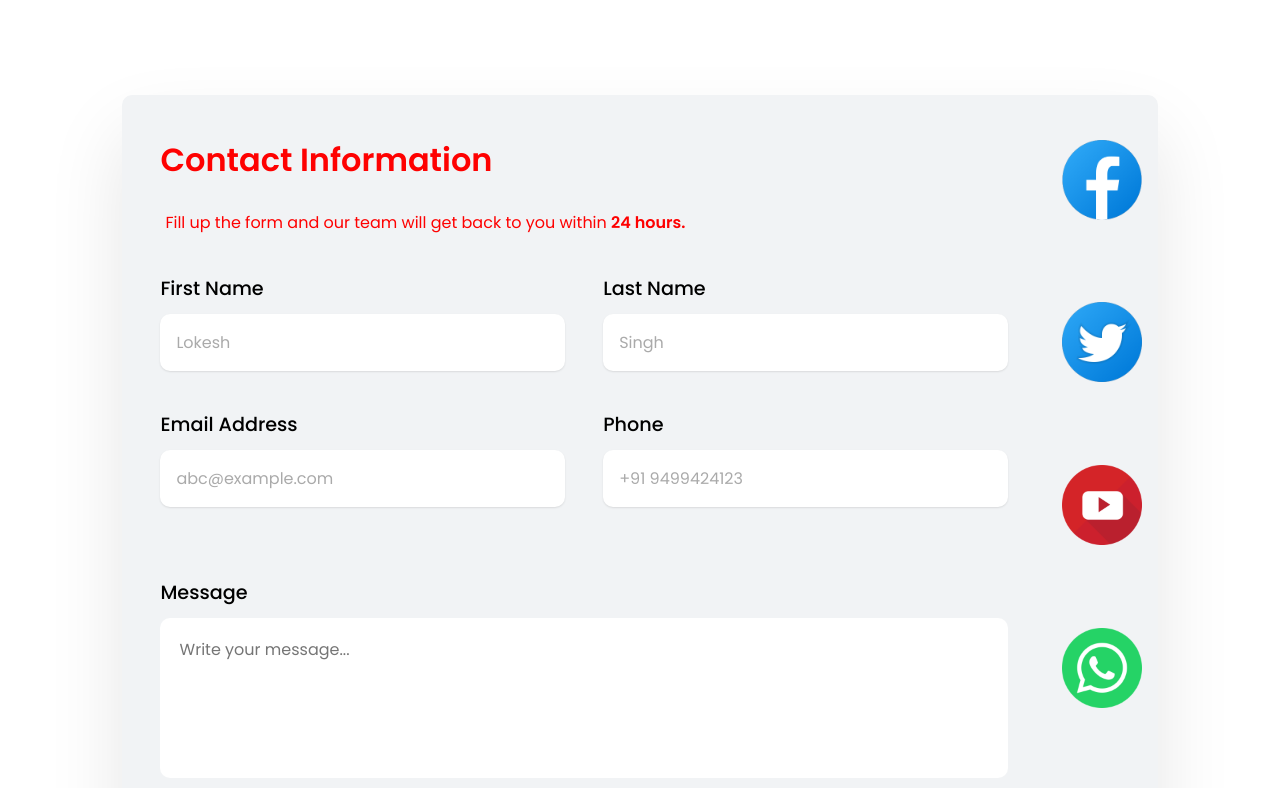
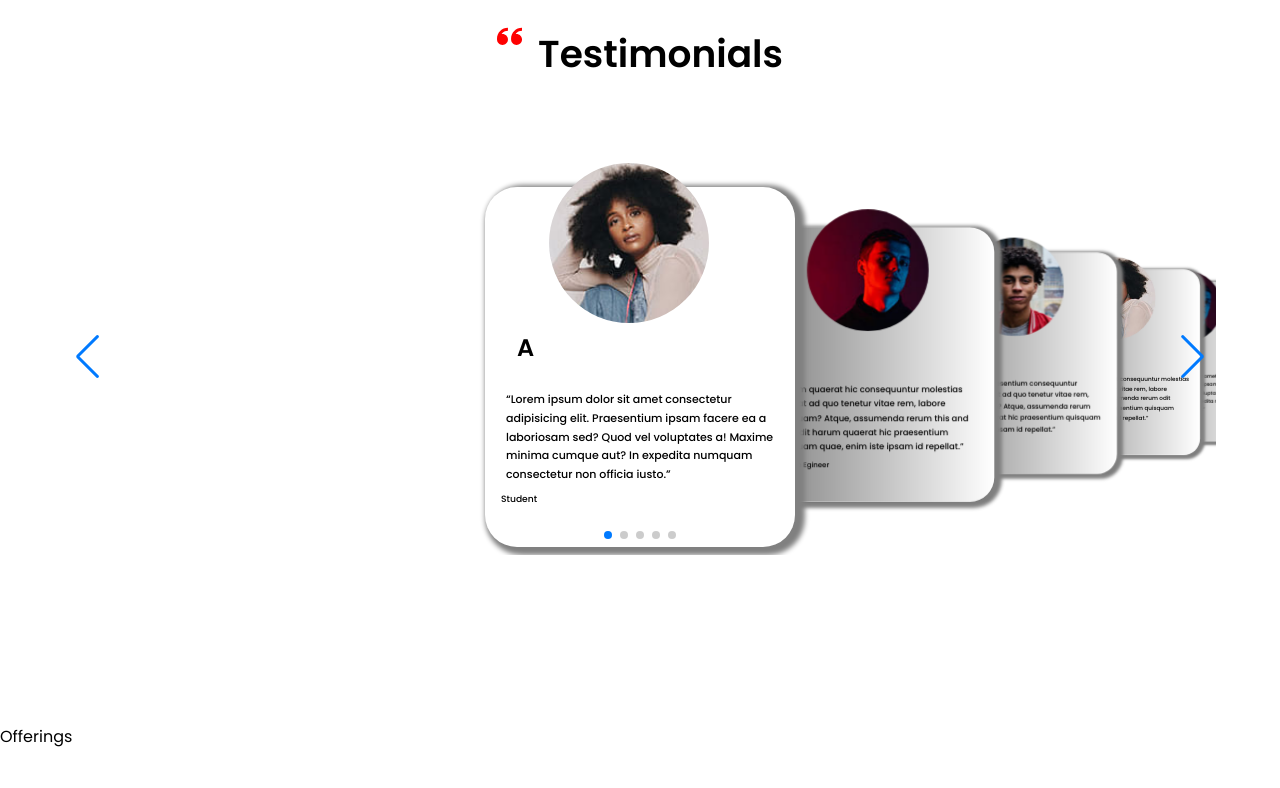
Before and after one commit to Anupaat-Nivesh/Anupaat-Nivesh, a React (Create React App) app: page /home in a window 1280 px wide. Shown: the part 2380-3168 px from the top of the page. Built offline with nearby package versions, Linux system fonts and the light colour scheme.

Commit message:
Styled testimonials and Scrolling effect

```diff
--- a/src/components/contact/contact.css
+++ b/src/components/contact/contact.css
@@ -27,7 +27,7 @@
 
 .cta-description {
   margin-bottom: 2rem;
-  color: var(--color-blog);
+  color: #000;
 }
 
 
--- a/src/components/navbar/Navbar.jsx
+++ b/src/components/navbar/Navbar.jsx
@@ -2,7 +2,7 @@ import React, { useEffect, useState } from 'react';
 import { RiMenu3Line, RiCloseLine } from 'react-icons/ri';
 import './navbar.css';
 import { Link, NavLink } from 'react-router-dom';
-import { Link as LinkS } from 'react-scroll';
+import { Link as LinkS, animateScroll as scroll } from 'react-scroll';
 import logo from '../../assets/logo.png';
 
 const links = [
@@ -49,12 +49,16 @@ const Navbar = () => {
     }
     useEffect(() => {
         window.addEventListener('scroll', changeNav)
-    }, [])
+    }, []);
+    /*On clicking the logo it will scroll to top*/
+    const toggleHome = () => {
+        scroll.scrollToTop();
+    }
     return (
         <div className={anupaat__navbar ? 'anupaat__navbar active' : 'anupaat__navbar'}>
             <div className="anupaat__navbar-links">
                 <div className="anupaat__navbar-links_logo">
-                    <Link to="/home" className='logo' onClick={() => setToggleMenu(false)}>
+                    <Link to="/" className='logo' onClick={toggleHome}>
                         <img src={logo} alt="Anupaat Nivesh Logo" />
                     </Link>
                 </div>
@@ -63,7 +67,7 @@ const Navbar = () => {
                         links.map(({ name, id }) => {
                             return (
                                 <li>
-                                    <LinkS className="nav-link" to={id}>{name}</LinkS></li>
+                                    <LinkS className="nav-link" to={id} smooth={true} exact='true' offset={-80} spy={true}>{name}  </LinkS></li>
                             )
                         })
                     }
--- a/src/components/navbar/navbar.css
+++ b/src/components/navbar/navbar.css
@@ -167,6 +167,8 @@ anupaat__navbar-sign button:focus {
 
 }
 
+
+
 /*MEDIA QUERIES*/
 @media screen and (max-width: 1050px) {
     .anupaat__navbar-links_container {
--- a/src/containers/home/Home.jsx
+++ b/src/containers/home/Home.jsx
@@ -1,10 +1,11 @@
 import React from 'react'
 import './home.css';
 import { Carousel } from './Carousel';
-import { Testimonials } from './testimonials/Testimonials';
+import { Testimonials } from '../testimonials/Testimonials';
 import Whyanupaat from '../whyanupaat/Whyanupaat';
 import About from '../about/About';
 import Contact from '../../components/contact/Contact';
+import { Offerings } from '../offerings/Offerings';
 
 
 
@@ -17,9 +18,10 @@ const Home = () => {
                 </div>
                 <div className='home-section'> <About /></div>
                 <div className='home-section'>   <Whyanupaat /></div>
+
                 <Testimonials />
-                <offerings />
-                <div className='home-section'>   <offerings /></div>
+
+                <div className='home-section'>   <Offerings /></div>
                 <div className='home-section'> <Contact /></div>
 
 
--- a/src/containers/home/home.css
+++ b/src/containers/home/home.css
@@ -48,6 +48,7 @@
 
 
 
+
 @media screen and (max-width: 1050px) {
     .anupaat__header {
         flex-direction: column;
--- a/src/containers/index.js
+++ b/src/containers/index.js
@@ -2,6 +2,6 @@ export { default as About} from './about/About' ;
 export { default as Features} from './features/Features' ;
 export { default as Footer} from './footer/Footer' ;
 export { default as Home} from './home/Home' ;
-
+export {default as Testimonials} from './testimonials/Testimonials';
 export { default as Whyanupaat} from './whyanupaat/Whyanupaat';
 export {default as Offerings} from './offerings/Offerings';
--- a/src/containers/offerings/Offerings.jsx
+++ b/src/containers/offerings/Offerings.jsx
@@ -1,9 +1,9 @@
 import React from 'react'
 import './offerings.css';
 
-const Offerings = () => {
+export const Offerings = () => {
     return (
-        <div>Offerings</div>
+        <div id='offerings'>Offerings</div>
     )
 }
 
--- a/src/containers/testimonials/Testimonials.jsx
+++ b/src/containers/testimonials/Testimonials.jsx
@@ -5,13 +5,14 @@ import { Swiper, SwiperSlide } from "swiper/react";
 import "swiper/css";
 import "swiper/css/effect-coverflow";
 import "swiper/css/pagination";
+import "swiper/css/navigation";
 
 import "./testimonials.css";
 import { ImQuotesLeft } from "react-icons/im";
 
 // import required modules
-import { EffectCoverflow, Pagination } from "swiper";
-import { testimonials } from '../../../data';
+import { EffectCoverflow, Pagination, Navigation } from "swiper";
+import { testimonials } from '../../data';
 
 
 export const Testimonials = () => {
@@ -28,19 +29,22 @@ export const Testimonials = () => {
                 <div className=" testimonial-card section__padding">
                     <Swiper
                         effect={"coverflow"}
-                        grabCursor={true}
+
                         centeredSlides={true}
-                        loop={true}
+                        rewind={true}
                         slidesPerView={"auto"}
                         coverflowEffect={{
-                            rotate: 50,
+                            rotate: 0,
                             stretch: 0,
-                            depth: 100,
-                            modifier: 1,
+                            depth: 150,
+                            modifier: 2.5,
                             slideShadows: true,
                         }}
-                        pagination={true}
-                        modules={[EffectCoverflow, Pagination]}
+                        pagination={{
+                            clickable: true,
+                        }}
+                        navigation={true}
+                        modules={[EffectCoverflow, Pagination, Navigation]}
                         className="mySwiper"
                     >
                         {
@@ -59,10 +63,12 @@ export const Testimonials = () => {
                                             </div>
                                         </div>
                                     </SwiperSlide>
+
                                 )
                             })
 
                         }
+
 
                     </Swiper>
                 </div>
--- a/src/containers/testimonials/testimonials.css
+++ b/src/containers/testimonials/testimonials.css
@@ -1,7 +1,10 @@
 .testimonials {
     width: 100%;
     margin-inline: auto;
-    padding-top: 5rem;
+    padding: 5rem 2rem;
+
+    justify-content: center;
+
 
 }
 
@@ -11,6 +14,8 @@
     font-size: 25px;
     display: flex;
     justify-content: center;
+    margin-bottom: -1rem;
+
 
 
 
@@ -19,30 +24,33 @@
 .name {
     margin-left: 2rem;
     margin-top: 5px;
-    font-size: 2rem;
+    font-size: 1.5rem;
 }
 
 .quotes {
     margin-right: 1rem;
     color: var(--color-blog);
-    font-size: 40px;
+    font-size: 25px;
 }
 
 .testimonial__text {
     margin: 1rem 1rem;
     text-align: left;
-    font-size: 12px;
-    font-weight: 400;
+    font-size: 11px;
+    font-weight: 500;
 
 }
 
 .testimonial_avatar {
-    width: 20rem;
-    height: 20rem;
+    width: 10rem;
+    height: 10rem;
     overflow: hidden;
     position: relative;
-    margin-top: 1rem;
-    left: 1rem;
+    margin-top: -1.5rem;
+    margin-left: 2.5rem;
+    z-index: 99;
+    left: 1.5rem;
+
 }
 
 
@@ -68,17 +76,23 @@
 .swiper-slide {
     background-position: center;
     background-size: cover;
-    width: 350px;
-    height: 600px;
+    width: 310px;
+    height: 360px;
     border-radius: 2rem;
     object-fit: cover;
-    box-shadow: 10px 10px 5px rgb(227, 183, 180);
+    box-shadow: 5px 3px 5px 5px grey;
     text-align: left;
+    margin-top: 1.8rem;
+    margin-bottom: 0.5rem;
+    gap: 2rem;
+    background: white;
 }
 
 .swiper-slide img {
     display: block;
     width: 100%;
-    border-radius: 2rem;
+    height: 100%;
+    border-radius: 8rem;
     object-fit: cover;
+
 }
--- a/src/data.js
+++ b/src/data.js
@@ -76,14 +76,14 @@ export const whyanupaatData = [
 export const testimonials = [
     {
         id: 1,
-        name: "Diana Ayi",
+        name: "A",
         quote: "Lorem ipsum dolor sit amet consectetur adipisicing elit. Praesentium ipsam facere ea a laboriosam sed? Quod vel voluptates a! Maxime minima cumque aut? In expedita numquam consectetur non officia iusto.",
         job: "Student",
         avatar: Avatar1,
     },
     {
         id: 2,
-        name: "Daniel Vinyo",
+        name: "B",
         quote: "Harum quaerat hic consequuntur molestias repellat ad quo tenetur vitae rem, labore quisquam? Atque, assumenda rerum this and that odit harum quaerat hic praesentium quisquam quae, enim iste ipsam id repellat.",
         job: "Software Egineer",
         avatar:Avatar2,
@@ -91,7 +91,7 @@ export const testimonials = [
     },
     {
         id: 3,
-        name: "Edem Quist",
+        name: "C",
         quote: "Quaerat hic praesentium consequuntur molestias repellat ad quo tenetur vitae rem, labore quisquam? Atque, assumenda rerum odit harum quaerat hic praesentium quisquam quae, enim iste ipsam id repellat.",
         job: "University Lecturer",
         avatar: Avatar3,
@@ -99,7 +99,7 @@ export const testimonials = [
     },
     {
         id: 4,
-        name: "Grace Lavoe",
+        name: "D",
         quote: "Cupiditate deleniti sint consequuntur molestias repellat ad quo tenetur vitae rem, labore quisquam? Atque, assumenda rerum odit harum quaerat hic praesentium quisquam quae, enim iste ipsam id repellat.",
         job: "Talking Parrot",
         avatar: Avatar1,
@@ -107,7 +107,7 @@ export const testimonials = [
     },
     {
         id: 5,
-        name: "Nana Yaa Dankwa",
+        name: "E",
         quote: "Maxime minima cumque sit amet consectetur adipisicing elit. Praesentium ipsam facere ea a laboriosam sed? Quod vel voluptates a! Maxime minima cumque aut? In expedita numquam consectetur non officia iusto.",
         job: "Pharmacist",
         avatar: Avatar2,
```
